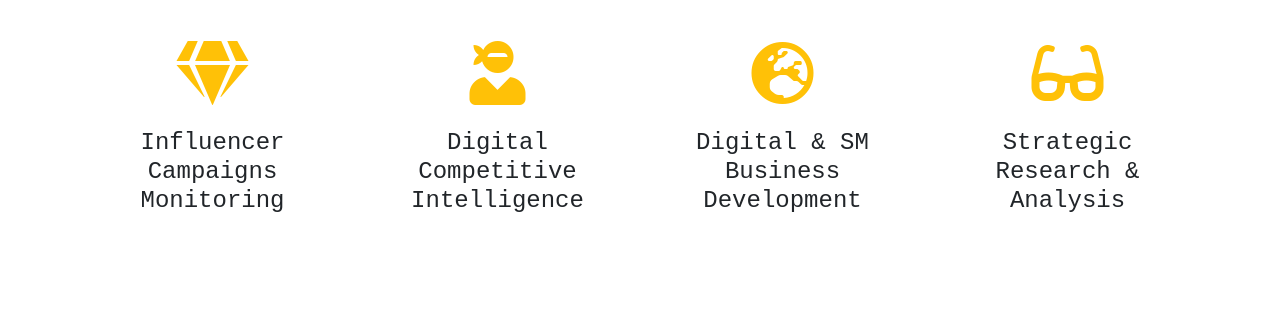
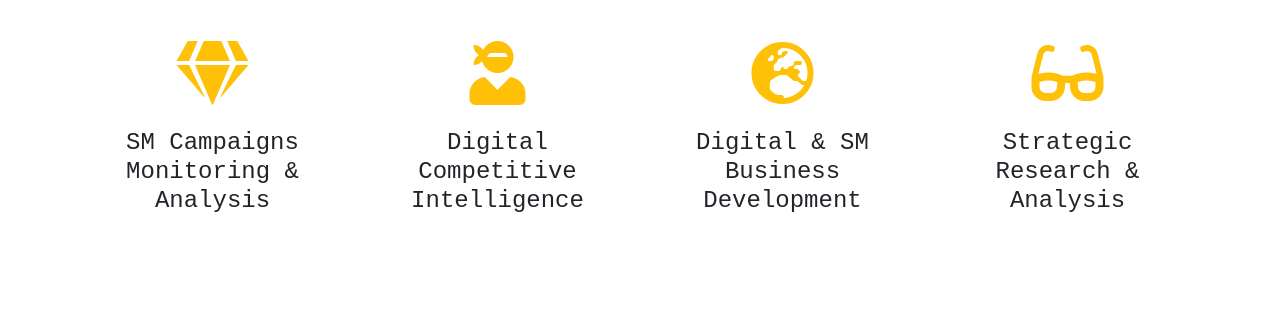
Before and after one commit to mlveltri/perspectives.veltmon.github.io, a website with bundled scripts: page index.html in a window 1280 px wide. Shown: the part 1840-2170 px from the top of the page. Built offline with nearby package versions, Linux system fonts and the light colour scheme; a web font is replaced by a local one.

Commit message:
Capabilities

```diff
--- a/index.html
+++ b/index.html
@@ -170,7 +170,7 @@
         <div class="col-lg-3 col-md-6 text-center">
           <div class="mt-5">
             <i class="fas fa-4x fa-gem text-primary mb-4"></i>
-            <h3 class="h4 mb-2" style="font-family:'PT Mono', monospace;">Influencer Campaigns Monitoring</h3>
+            <h3 class="h4 mb-2" style="font-family:'PT Mono', monospace;">SM Campaigns Monitoring & Analysis</h3>
             <!--<p class="text-muted mb-0">Our themes are updated regularly to keep them bug free!</p>-->
           </div>
         </div>
```
Also changed, not shown: 1 other file.
